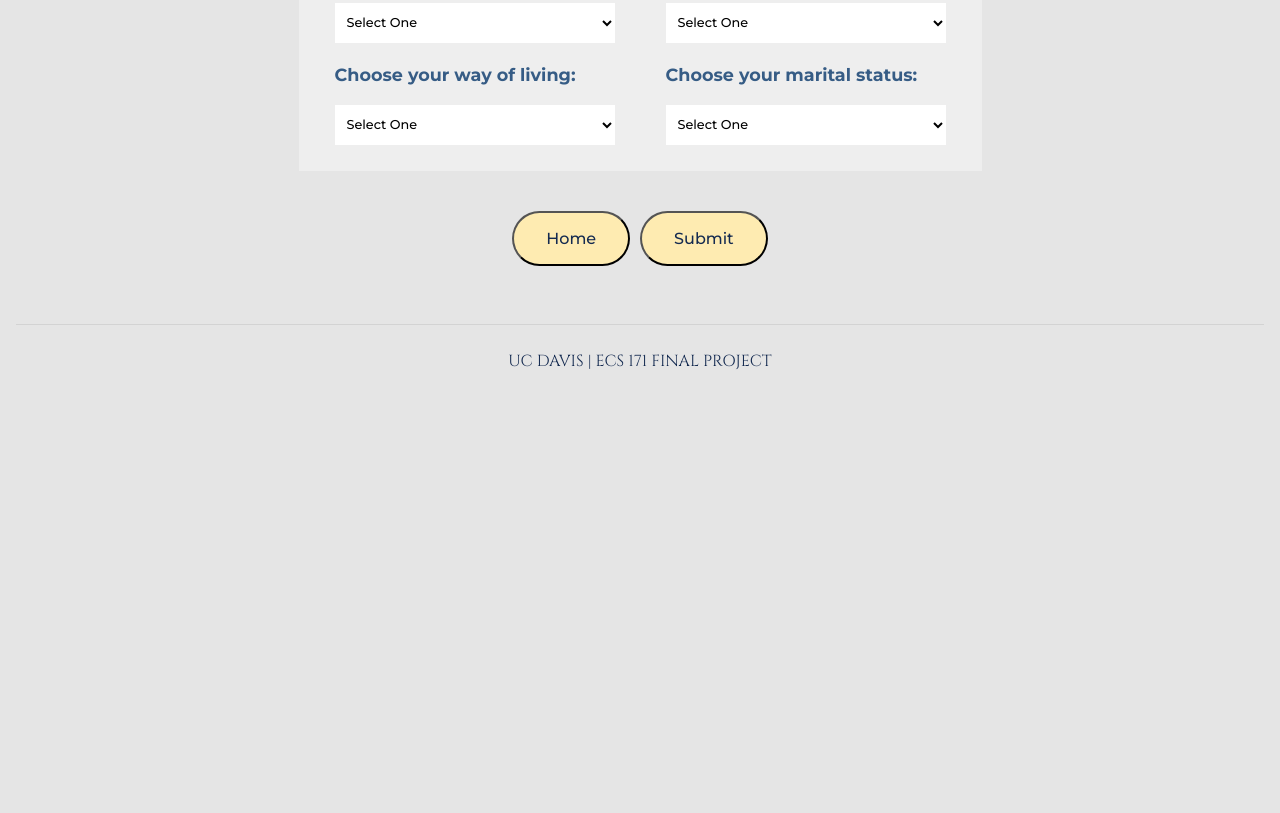
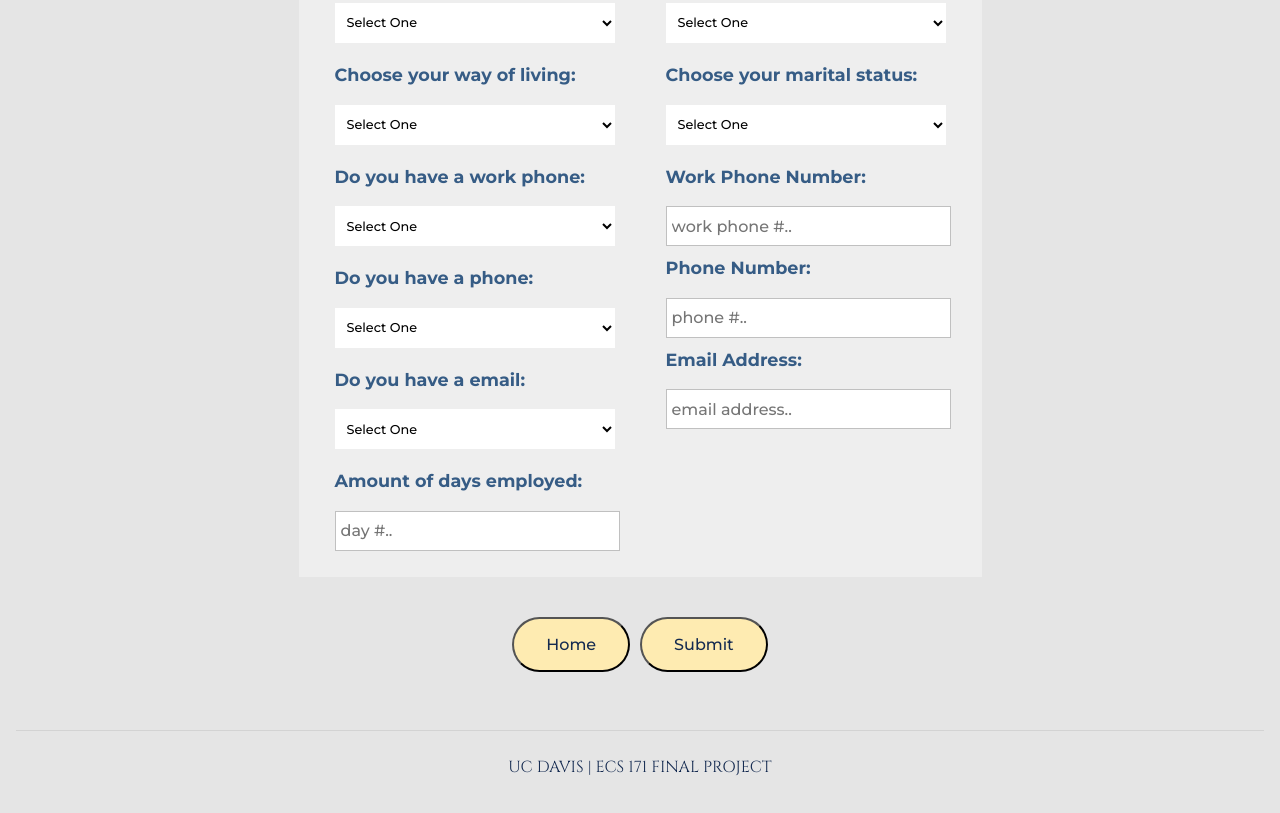
Before and after one commit to grace-sun/credit-app-171, a website: page user/form.html in a window 1280 px wide. Shown: the part 755-1568 px from the top of the page. Before the commit the page ends 1168 px from the top, so only its background shows below. Drawn offline with Linux system fonts and the light colour scheme; files whose address does not match are found by name.

Commit message:
Update form.html
categories added

```diff
--- a/user/form.html
+++ b/user/form.html
@@ -91,7 +91,38 @@
                 <option value="Office apartment">Office apartment</option>
                 <option value="Other">Other</option>
               </select>
+
+              <h3>Do you have a work phone:</h3>
+              <select id="workPhone" name="wPhone" class="dropDown">
+                <option value="">Select One</option>
+                <option value="yes">Yes</option>
+                <option value="No">no</option>
+              </select>
+
+              <h3>Do you have a phone:</h3>
+              <select id="Phone" name="Phone" class="dropDown">
+                <option value="">Select One</option>
+                <option value="yes">Yes</option>
+                <option value="No">no</option>
+              </select>
+
+              <h3>Do you have a email:</h3>
+              <select id="email" name="email" class="dropDown">
+                <option value="">Select One</option>
+                <option value="yes">Yes</option>
+                <option value="No">no</option>
+              </select>
+
+              <h3>Amount of days employed:</h3>
+              <input
+                      type="text"
+                      id="employDay"
+                      name="cPhone"
+                      placeholder="day #.."
+              />
             </div>
+
+
 
  <!-- Colum on the right -->
             <div class="secondCol">
@@ -146,6 +177,30 @@
                 <option value="Widow">Widow</option>
                 <option value="Other">Other</option>
               </select>
+
+              <h3>Work Phone Number:</h3>
+              <input
+                      type="text"
+                      id="wPhone"
+                      name="wPhone"
+                      placeholder="work phone #.."
+              />
+
+              <h3>Phone Number:</h3>
+              <input
+                      type="text"
+                      id="cPhone"
+                      name="cPhone"
+                      placeholder="phone #.."
+              />
+
+              <h3>Email Address:</h3>
+              <input
+                      type="text"
+                      id="eEmail"
+                      name="Email"
+                      placeholder="email address.."
+              />
             </div>
           </form>
         </div>
```
